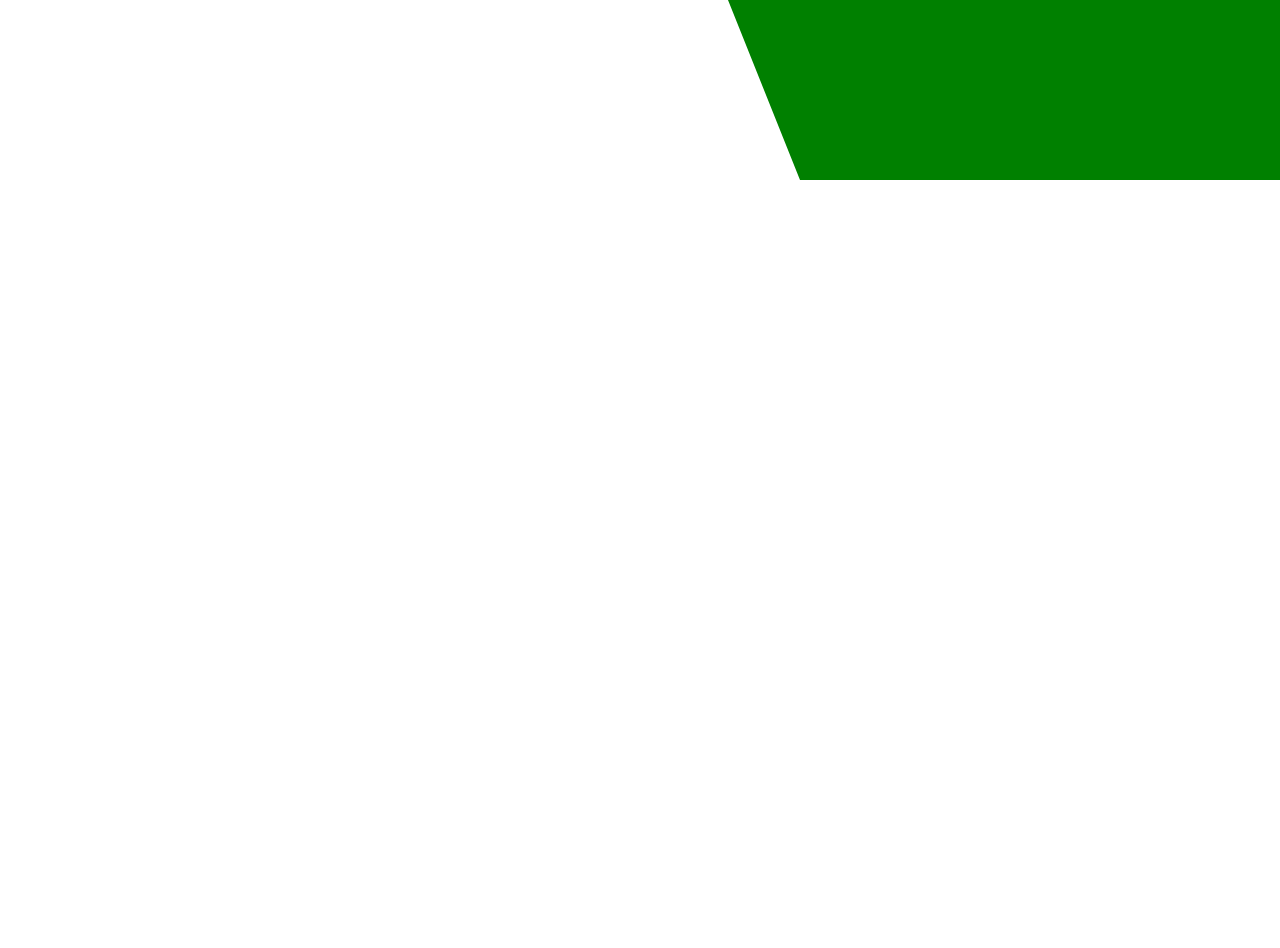
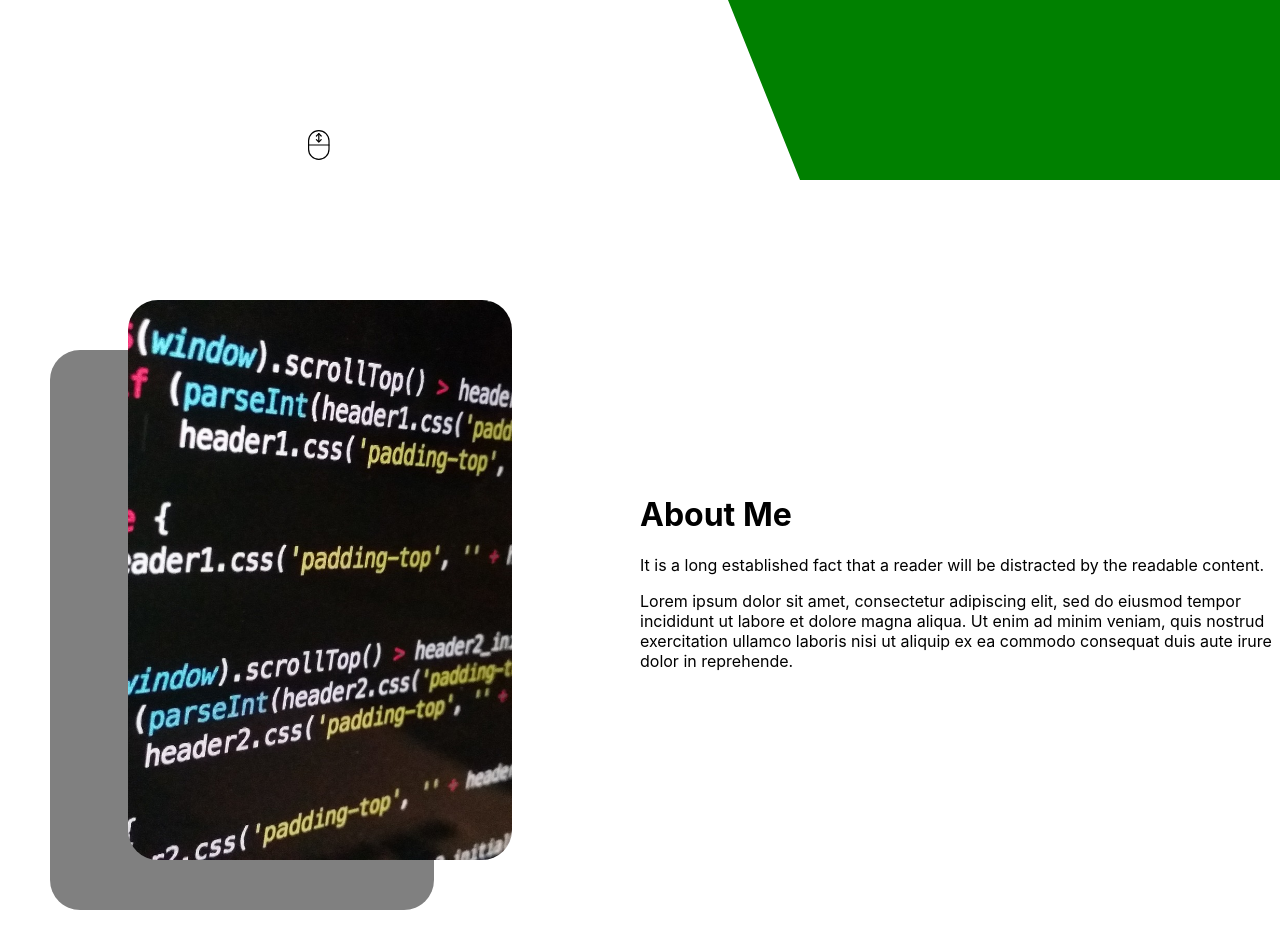
Before and after one commit to mzrickers/zach-portfolio, a React (Create React App) app: page / in a window 1280 px wide. Shown: the part 620-1568 px from the top of the page. Before the commit the page ends 800 px from the top, so only its background shows below. Built offline with nearby package versions, Linux system fonts and the light colour scheme.

Commit message:
Created about me component

```diff
--- a/src/App.js
+++ b/src/App.js
@@ -1,10 +1,12 @@
 import Intro from './components/Intro';
+import About from './components/about/About';
 import './App.css';
 
 function App() {
   return (
     <div>
         <Intro/>
+        <About/>
     </div>
   );
 }
--- a/src/components/Intro.js
+++ b/src/components/Intro.js
@@ -18,10 +18,66 @@
                 <div className="i-title-item">Traveler</div>
               </div>
             </div>
-            <div className="i-desc">
+            <p className="i-desc">
               I design and develop services for people.
-            </div>
+            </p>
           </div>
+          <svg
+          width="75"
+          height="75"
+          viewBox="0 0 75 75"
+          fill="none"
+          stroke="black"
+          className="i-scroll"
+          xmlns="http://www.w3.org/2000/svg"
+        >
+          <g id="scroll">
+            <path
+              id="Vector"
+              d="M40.5 15L34.5 9L28.5 15"
+              stroke-width="3"
+              stroke-miterlimit="10"
+              stroke-linecap="round"
+              stroke-linejoin="round"
+            />
+            <path
+              id="Vector_2"
+              d="M28.5 24L34.5 30L40.5 24"
+              stroke-width="3"
+              stroke-miterlimit="10"
+              stroke-linecap="round"
+              stroke-linejoin="round"
+            />
+            <g id="Group">
+              <path
+                id="Vector_3"
+                d="M9 37.5H60"
+                stroke-width="3"
+                stroke-miterlimit="10"
+                stroke-linecap="round"
+                stroke-linejoin="round"
+              />
+            </g>
+            <path
+              id="Vector_4"
+              d="M34.5 27V9"
+              stroke-width="2.9895"
+              stroke-miterlimit="10"
+              stroke-linecap="round"
+              stroke-linejoin="round"
+            />
+            <g id="Group_2">
+              <path
+                id="Vector_5"
+                d="M9 27C9 12.918 20.418 1.5 34.5 1.5C48.5859 1.5 60 12.918 60 27C60 29.8906 60 45.1094 60 48C60 62.082 48.5859 73.5 34.5 73.5C20.418 73.5 9 62.082 9 48C9 45.1094 9 29.8906 9 27Z"
+                stroke-width="3"
+                stroke-miterlimit="10"
+                stroke-linecap="round"
+                stroke-linejoin="round"
+              />
+            </g>
+          </g>
+        </svg>
         </div>
         <div className="i-right">
           <div className="i-bg"></div>
--- /dev/null
+++ b/src/components/about/About.js
@@ -0,0 +1,31 @@
+import React from 'react'
+import "./about.css"
+import Code from "../../img/technology-1283624_1920.jpg"
+
+const About = () => {
+  return (
+    <div className="a">
+      <div className="a-left">
+        <div className="a-card bg"></div>
+        <div className="a-card">
+          <img src={Code} alt="" className="a-img" />
+        </div>
+      </div>
+      <div className="a-right">
+        <h1 className="a-title">About Me</h1>
+          <p className="a-sub">
+            It is a long established fact that a reader will be distracted by the
+            readable content.
+          </p>
+          <p className="a-desc">
+            Lorem ipsum dolor sit amet, consectetur adipiscing elit, sed do
+            eiusmod tempor incididunt ut labore et dolore magna aliqua. Ut enim ad
+            minim veniam, quis nostrud exercitation ullamco laboris nisi ut
+            aliquip ex ea commodo consequat duis aute irure dolor in reprehende.
+          </p>
+      </div>
+    </div>
+  )
+}
+
+export default About
--- /dev/null
+++ b/src/components/about/about.css
@@ -0,0 +1,38 @@
+.a{
+  height: 100vh;
+  display: flex;
+  align-items: center;
+}
+
+.a-left{
+  flex: 1;
+  display: flex;
+  align-items: center;
+  justify-content: center;
+  position: relative;
+}
+
+.a-right{
+  flex: 1;
+}
+
+.a-card.bg{
+  position: absolute;
+  top: 50px;
+  left: 50px;
+  background-color: grey;
+}
+
+.a-card{
+  width: 60%;
+  height: 70vh;
+  border-radius: 30px;
+  position: relative;
+  overflow: hidden;
+}
+
+.a-img{
+  width: 100%;
+  height: 100%;
+  object-fit: cover;
+}
--- a/src/components/intro.css
+++ b/src/components/intro.css
@@ -66,6 +66,13 @@
     align-items: center
 }
 
+.i-scroll{
+    width: 30px;
+    height: 30px;
+    position: absolute;
+    bottom: 20px;
+}
+
 .i-img{
     width: 50%;
     height: 50%;
```
Also changed, not shown: src/img/technology-1283624_1920.jpg (added).
